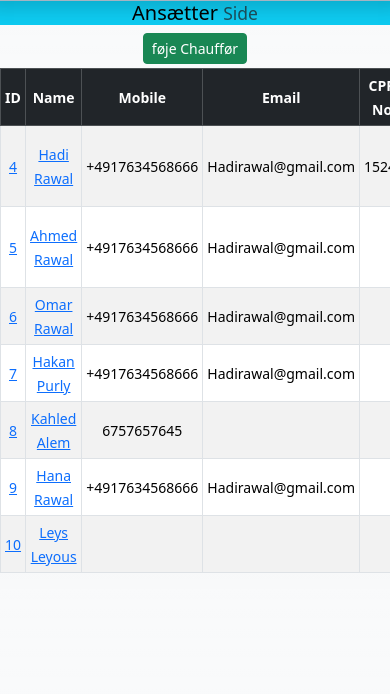
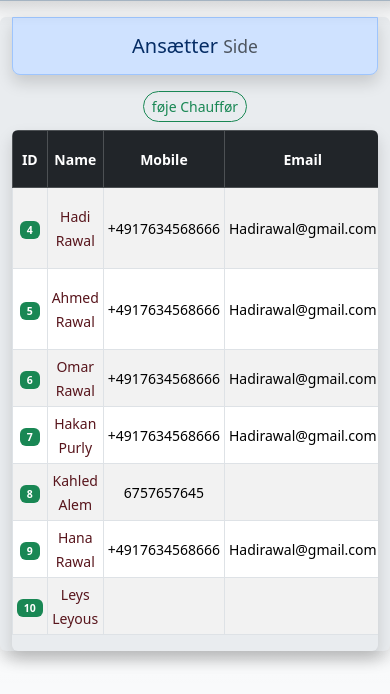
Before and after one commit to modarsoos/RawalAps_Platform, a Django app: page /drivers/ in a window 390 px wide; the page is wider, and only the part inside the window is pictured. Shown: the part 150-844 px from the top of that part. Run offline with Django 4.2, Linux system fonts and the light colour scheme; a user stored in the database is signed in; data comes from the database, SQL or seed files in the repository; both versions use the stored data as it was after the commit.

Commit message:
table with responsive design

```diff
--- a/TMS/templates/drivers.html
+++ b/TMS/templates/drivers.html
@@ -2,23 +2,25 @@
 {% block content %}
 
 {% if user.is_authenticated %}
-<h5 class="text-bg-info text-center">Ansætter
+<!-- I centered the button and the title -->
+<div class="container bg-body-secondary rounded shadow">
+<h5 class="p-3 m-3 text-primary-emphasis bg-primary-subtle border border-primary-subtle rounded-bottom-3 text-center mx-auto shadow">
+    Ansætter
     <small class="text-body-secondary">Side</small>
 </h5>
 
-<!-- I centered the button and the title -->
 <div class="d-flex justify-content-center">
-    <button class="mb-1 btn btn-sm btn-success" type="button">
+    <button class="mb-2 btn btn-sm btn-outline-success rounded-pill" type="button">
         <a class="nav-link" href="{% url 'add_driver' %}">føje Chauffør</a>
     </button>
 </div>
 
 <!-- Created a table with responsive design and centered the items -->
-<div class="table-responsive">
+<div class="table-responsive rounded shadow">
     <table class="table table-sm table-striped table-hover table-bordered">
         <thead class="table-dark">
             <tr class="align-middle text-center">
-                <th><small>ID</small></th>
+                <th ><small>ID</small></th>
                 <th><small>Name</small></th>
                 <th><small>Mobile</small></th>
                 <th><small>Email</small></th>
@@ -38,8 +40,8 @@
             {% if drivers %}
             {% for driver in drivers %}
             <tr class="align-middle text-center">
-                <td><small><a href="{% url 'driver' driver.id %}">{{ driver.id }}</a></small></td>
-                <td><small><a href="{% url 'driver' driver.id %}">{{ driver.fname }} {{ driver.lname }}</a></small></td>
+                <td><small><a href="{% url 'driver' driver.id %}" class="text-decoration-none badge text-bg-success">{{ driver.id }}</a></small></td>
+                <td><small><a href="{% url 'driver' driver.id %}" class="text-decoration-none text-danger-emphasis">{{ driver.fname }} {{ driver.lname }}</a></small></td>
                 <td><small>{{ driver.mobile }}</small></td>
                 <td><small>{{ driver.email }}</small></td>
                 <td><small>{{ driver.cpr }}</small></td>
@@ -58,6 +60,6 @@
         </tbody>
     </table>
 </div>
-
+</div>
 {% endif %}
 {% endblock %}
--- a/TMS/templates/home.html
+++ b/TMS/templates/home.html
@@ -259,7 +259,6 @@
     {% if messages %}
     {% for message in messages %}
     <div class="mt-3">
-      <hr class="border border-danger border-2 opacity-50">
       <div class="alert alert-warning alert-dismissible fade show responsive" role="alert">
         {{ message }}
         <button type="button" class="btn-close" data-bs-dismiss="alert" aria-label="Close"></button>
```
Also changed, not shown: db.sqlite3.
